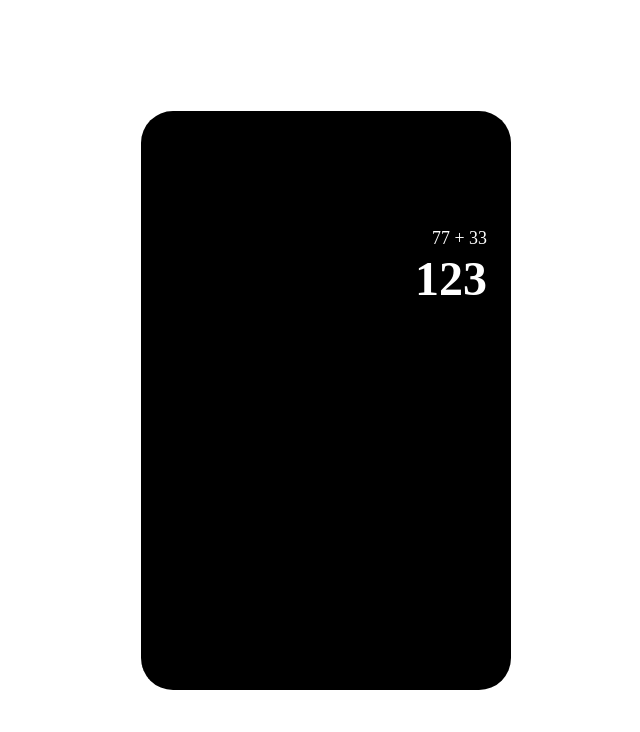
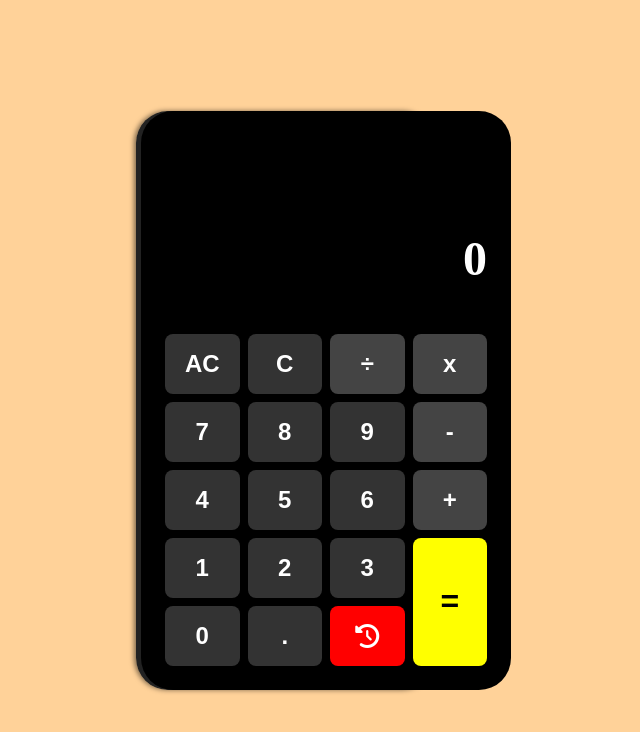
Before and after one commit to novanmasriandi11/basic-calculator-with-history-panel, a plain HTML site: page index.html in a window 1280 px wide. Shown: the whole page, without its empty margins (314-954 px from the left). Drawn offline with Linux system fonts and the light colour scheme.

Commit message:
build(index): Adding CSS and Javascript for calculate and history calculation

```diff
--- a/index.html
+++ b/index.html
@@ -5,6 +5,7 @@
    <meta charset="UTF-8">
    <meta name="viewport" content="width=device-width, initial-scale=1.0">
    <title>Basic Calculator</title>
+   <script src="https://kit.fontawesome.com/b3126ed53b.js" crossorigin="anonymous"></script>
    <link rel="stylesheet" href="styles.css">
 </head>
 
@@ -13,78 +14,41 @@
       <div class="calculator">
          <div class="display">
             <div class="screen">
-               <div class="input">
-                  77
-                  <span class="operator">+</span>
-                  33
-               </div>
-               <div class="output">123</div>
+               <div class="input"></div>
+               <div class="output">0</div>
             </div>
          </div>
 
          <div class="keys">
-            <div data-key="clear" class="key action">
-               <span>AC</span>
-            </div>
-            <div data-key="bracket" class="key action">
-               <span>( )</span>
-            </div>
-            <div data-key="%" class="key action">
-               <span>%</span>
-            </div>
-            <div data-key="/" class="key action">
-               <span>÷</span>
-            </div>
-            <div data-key="7" class="key action">
-               <span>7</span>
-            </div>
-            <div data-key="8" class="key action">
-               <span>8</span>
-            </div>
-            <div data-key="9" class="key action">
-               <span>9</span>
-            </div>
-            <div data-key="*" class="key action">
-               <span>x</span>
-            </div>
-            <div data-key="4" class="key action">
-               <span>4</span>
-            </div>
-            <div data-key="5" class="key action">
-               <span>5</span>
-            </div>
-            <div data-key="6" class="key action">
-               <span>6</span>
-            </div>
-            <div data-key="-" class="key action">
-               <span>-</span>
-            </div>
-            <div data-key="1" class="key action">
-               <span>1</span>
-            </div>
-            <div data-key="2" class="key action">
-               <span>2</span>
-            </div>
-            <div data-key="3" class="key action">
-               <span>3</span>
-            </div>
-            <div data-key="+" class="key action">
-               <span>+</span>
-            </div>
-            <div data-key="backspace" class="key action">
-               <span>C</span>
-            </div>
-            <div data-key="0" class="key action">
-               <span>0</span>
-            </div>
-            <div data-key="." class="key action">
-               <span>.</span>
-            </div>
-            <div data-key="=" class="key action">
-               <span>=</span>
-            </div>
+            <button type="button" class="key clear">AC</button>
+            <button type="button" class="key backspace">C</button>
+            <button type="button" data-num="/" class="key">÷</button>
+            <button type="button" data-num="*" class="key">x</button>
+            <button type="button" data-num="7" class="key">7</button>
+            <button type="button" data-num="8" class="key">8</button>
+            <button type="button" data-num="9" class="key">9</button>
+            <button type="button" data-num="-" class="key">-</button>
+            <button type="button" data-num="4" class="key">4</button>
+            <button type="button" data-num="5" class="key">5</button>
+            <button type="button" data-num="6" class="key">6</button>
+            <button type="button" data-num="+" class="key">+</button>
+            <button type="button" data-num="1" class="key">1</button>
+            <button type="button" data-num="2" class="key">2</button>
+            <button type="button" data-num="3" class="key">3</button>
+            <button type="button" class="key btn-equal">=</button>
+            <button type="button" data-num="0" class="key">0</button>
+            <button type="button" data-num="." class="key">.</button>
+            <button type="button" class="key history-btn"><i class="fa fa-history" aria-hidden="true"></i></button>
          </div>
       </div>
+
+      <div class="history-sidebar">
+         <div class="history-title">
+            <h2>History</h2>
+         </div>
+         <ul class="history-list"></ul>
+      </div>
+
       <script src="script.js"></script>
 </body>
 
--- a/script.js
+++ b/script.js
@@ -0,0 +1,77 @@
+let input = document.querySelector(".input");
+let output = document.querySelector(".output");
+let equal = document.querySelector(".btn-equal");
+let clear = document.querySelector(".clear");
+let backspace = document.querySelector(".backspace");
+let keys = document.querySelectorAll(".key");
+let historyList = document.querySelector(".history-list");
+
+let history = [];
+
+keys.forEach(function (button) {
+  button.addEventListener("click", function (e) {
+    let value = e.target.dataset.num;
+    if (value) {
+      if (
+        input.textContent === "" &&
+        (value === "+" || value === "-" || value === "*" || value === "/")
+      ) {
+        return;
+      }
+      if (input.textContent === "0" && value != ".") {
+        input.textContent = value;
+      } else {
+        input.textContent += value;
+      }
+    }
+  });
+});
+
+equal.addEventListener("click", function () {
+  if (input.textContent !== "") {
+    try {
+      let result = eval(input.textContent);
+      output.textContent = result;
+
+      saveCalculation(input.textContent, result);
+    } catch (error) {
+      output.textContent = "Error";
+    }
+  }
+});
+
+clear.addEventListener("click", function () {
+  input.textContent = "";
+  output.textContent = 0;
+});
+
+backspace.addEventListener("click", function () {
+  input.textContent = input.textContent.slice(0, -1);
+  if (input.textContent === "") {
+    input.textContent = "";
+  }
+});
+
+function saveCalculation(expression, result) {
+  let historyItem = `${expression} = ${result}`;
+  history.push(historyItem);
+
+  updateHistoryDisplay();
+}
+
+function updateHistoryDisplay() {
+  historyList.innerHTML = "";
+  history.forEach(function (item) {
+    let li = document.createElement("li");
+    li.textContent = item;
+    historyList.appendChild(li);
+  });
+}
+
+/* animasi container history */
+const historyBtn = document.querySelector(".history-btn");
+const container = document.querySelector(".container");
+
+historyBtn.addEventListener("click", () => {
+  container.classList.toggle("history-active");
+});
--- a/styles.css
+++ b/styles.css
@@ -2,12 +2,16 @@
   margin: 0;
   padding: 0;
   box-sizing: border-box;
+}
+body {
+  background-color: #ffd299;
 }
 .container {
   display: flex;
   justify-content: center;
   align-items: center;
   height: 100vh;
+  position: relative;
 }
 .calculator {
   background-color: black;
@@ -40,3 +44,118 @@
   max-width: 100%;
   overflow: auto;
 }
+.keys {
+  display: grid;
+  grid-template-columns: repeat(4, 1fr);
+  grid-template-rows: repeat(5, 1fr);
+  gap: 0.5rem;
+  padding: 1.5rem;
+}
+.key {
+  background-color: #333;
+  color: white;
+  border: none;
+  border-radius: 0.5rem;
+  font-size: 1.5rem;
+  font-weight: bold;
+  display: flex;
+  justify-content: center;
+  align-items: center;
+  cursor: pointer;
+  transition: background-color 0.2s ease-in-out;
+}
+button {
+  background-color: #444;
+  color: white;
+  font-size: 1.5rem;
+  padding: 1rem;
+  border: none;
+  border-radius: 0.5rem;
+  cursor: pointer;
+  transition: background-color 0.3s;
+}
+.key:hover {
+  background-color: #555;
+}
+.key[data-num="+"],
+.key[data-num="-"],
+.key[data-num="*"],
+.key[data-num="/"] {
+  background-color: #444;
+}
+
+.key[data-num="+"]:hover,
+.key[data-num="-"]:hover,
+.key[data-num="*"]:hover,
+.key[data-num="/"]:hover {
+  background-color: #666;
+}
+.key:last-child {
+  background-color: red;
+  color: white;
+}
+.key:last-child:hover {
+  background-color: #ff4d4d;
+  transition: background-color 0.3s ease;
+}
+.key:nth-last-child(4) {
+  background-color: yellow;
+  color: black;
+  grid-row: span 2;
+  font-size: 2rem;
+}
+.key:nth-last-child(4):hover {
+  background-color: gold;
+  transition: background-color 0.3s ease;
+}
+.history-sidebar {
+  position: absolute;
+  top: 5;
+  right: 530px;
+  width: 300px;
+  min-height: 579px;
+  max-height: 579px;
+  overflow-y: auto;
+  border-radius: 2rem;
+  background-color: #222;
+  color: white;
+  padding: 1rem;
+  box-shadow: -2px 0 5px rgba(0, 0, 0, 0.5);
+  transition: right 0.5s ease;
+  z-index: 2;
+}
+.history-sidebar h2 {
+  text-align: center;
+  margin-bottom: 1rem;
+  font-size: 1.5rem;
+}
+.history-sidebar ul {
+  list-style: none;
+  padding: 0;
+}
+.history-sidebar li {
+  padding: 0.5rem 0;
+  border-bottom: 1px solid #444;
+}
+.calculator {
+  position: relative;
+  z-index: 3;
+}
+.history-active .history-sidebar {
+  right: 205px;
+}
+.history-active .calculator {
+  box-shadow: 0 0 15px rgba(0, 0, 0, 0.3);
+}
+.history-sidebar::-webkit-scrollbar {
+  display: none;
+}
+.history-title {
+  position: sticky;
+  top: -3%;
+  background-color: red;
+  width: 106%;
+  padding: 3px;
+  color: white;
+  z-index: 1;
+}
```
